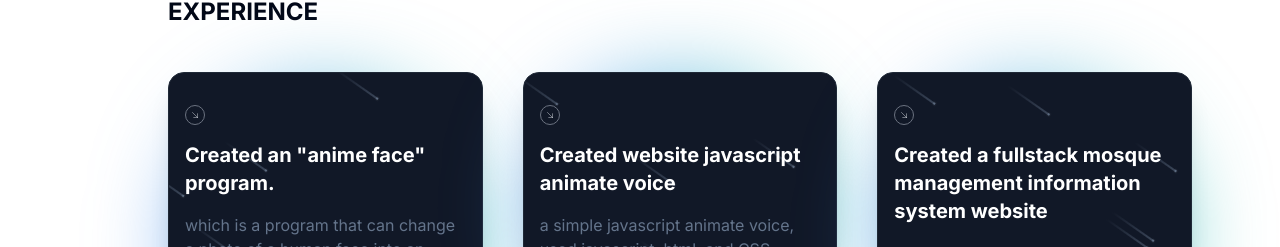
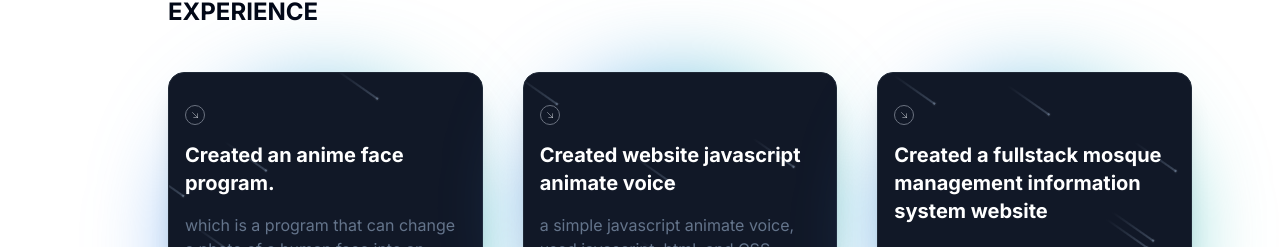
Before and after one commit to farhanrdc/my-portfolio, a Next.js app: page /saya in a window 1280 px wide. Shown: the part 1312-1559 px from the top of the page. Built offline with nearby package versions, Linux system fonts and the light colour scheme.

Commit message:
third commit

```diff
--- a/app/saya/_components/experience.tsx
+++ b/app/saya/_components/experience.tsx
@@ -25,7 +25,7 @@ export function AnimeFace() {
           </div>
 
           <h1 className="font-bold text-xl text-white mb-4 relative z-50">
-          Created an "anime face" program.
+          Created an anime face program.
           </h1>
 
           <p className="font-normal text-base text-slate-500 mb-4 relative z-50">
```
